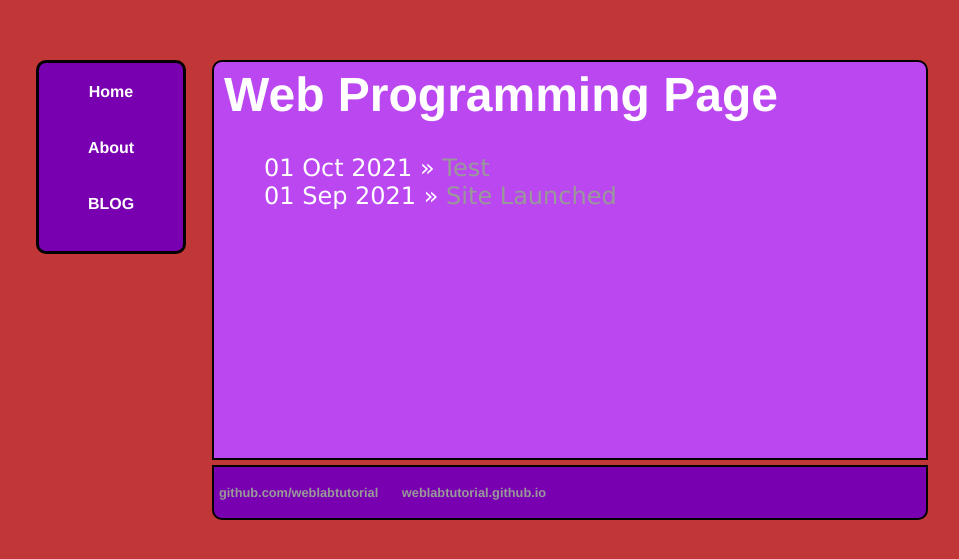
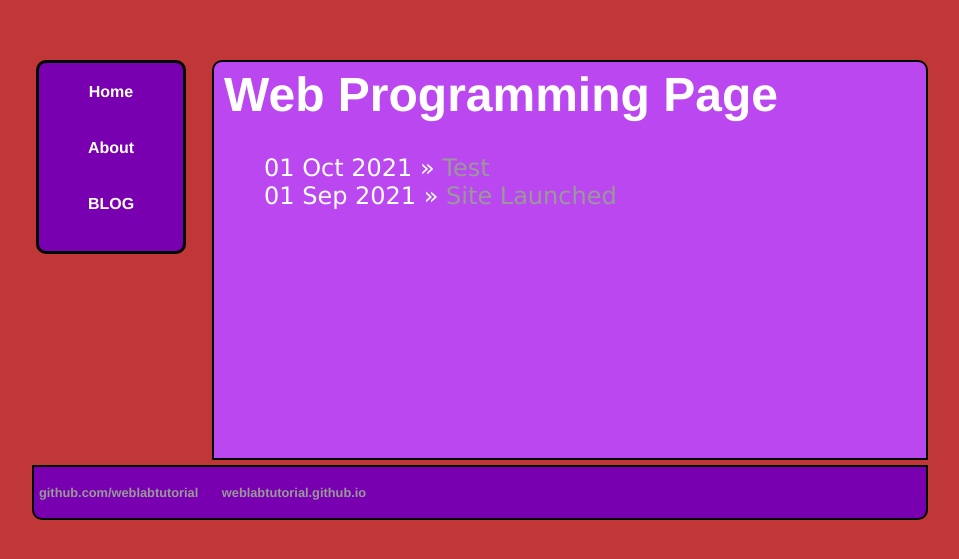
Before and after one commit to Alistair-B-HW/Alistair-B-HW.github.io, a Jekyll site: the page built from blog/index.html, in a window 1280 px wide. Shown: the top 559 px of the page, without its empty margins (160-1119 px from the left). Built offline with Jekyll 4.4.1, drawn with Linux system fonts in a browser that asks for light colours.

Commit message:
Update default.html

```diff
--- a/_layouts/default.html
+++ b/_layouts/default.html
@@ -17,13 +17,13 @@
   <div class="container" id="container">
     <div id = "content">
   {{ content }}
-</div>
+</div>  </div>
 <footer id = "footer">
   <ul>
     <li><a href="https://github.com/weblabtutorial">github.com/weblabtutorial</a></li>
     <li><a href="https://weblabtutorial.github.io"> weblabtutorial.github.io</a></li>
   </ul>
 </footer>
-</div>
+
 </body>
 </html>
```
